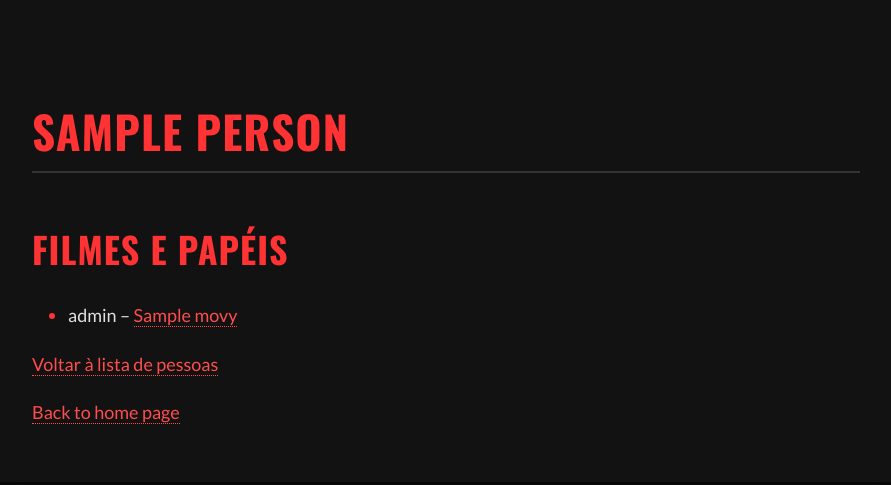
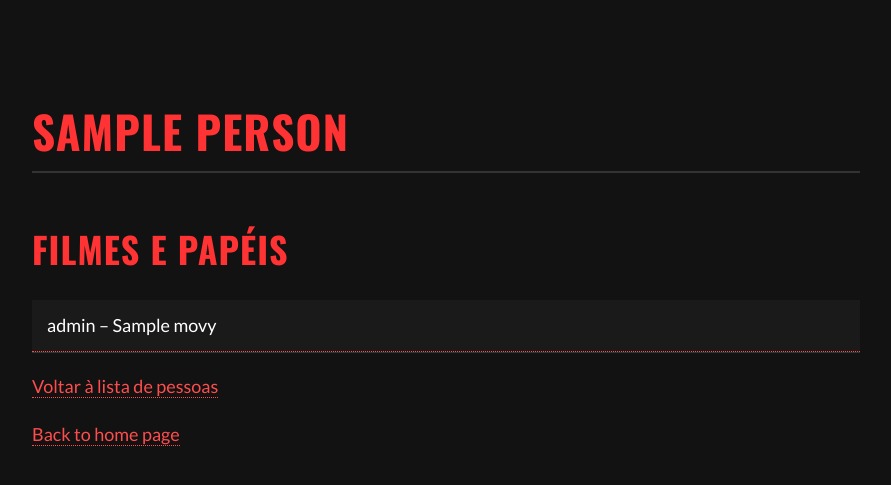
Before and after one commit to lara-queirogaa/Metacritics-website, a Flask app: template templates/person.html in a window 1280 px wide. Shown: the top 485 px of the page, without its empty margins (194-1085 px from the left). Run offline with Flask 3, Linux system fonts and the light colour scheme; the template is opened without the code that fills it: most values are stand-ins (such as "Sample title", 1, 10 or a date in 2020).

Commit message:
linhas das tabelas em tudo

```diff
--- a/static/style.css
+++ b/static/style.css
@@ -193,6 +193,42 @@ table tr:hover td {
     background-color: #1a1a1a; /* Highlight na linha da tabela */
 }
 
+/* --- Linha de Lista Estilo “Tabela” Ajustada --- */
+.list-line {
+  list-style-type: none;      /* Remove bullets */
+  padding: 0;
+  margin: 0 0 1em 0;
+  width: 100%;
+}
+
+.list-line li {
+  background-color: #1a1a1a; /* Fundo escuro para cada linha */
+  color: #ffffff;             /* Texto totalmente branco */
+  padding: 0;                 /* Retira padding do li, será no link */
+  border-bottom: 1px solid #333; /* Linha separadora */
+  font-family: 'Lato', sans-serif;
+}
+
+.list-line li:hover {
+  background-color: #2a2a2a; /* Hover mais claro */
+}
+
+.list-line li a.list-line-link {
+    display: block;              /* Ocupa toda a linha */
+    width: 100%;
+    color: #ffffff;              /* Texto branco */
+    text-decoration: none;       /* Remove sublinhado/pontos */
+    padding: 10px 15px;          /* Padding da linha */
+    transition: background-color 0.2s ease;
+    box-sizing: border-box;      /* Garante que padding não ultrapassa o li */
+}
+
+.list-line li a.list-line-link:hover {
+    background-color: #2a2a2a;  /* Mantém hover */
+    color: #ffffff;              /* Continua branco */
+    border-bottom: none;         /* Remove qualquer linha */
+}
+
 /* --- Ajustes Responsivos e Impressão --- */
 
 .author {
--- a/templates/genre.html
+++ b/templates/genre.html
@@ -16,10 +16,10 @@
 
 <h2>Movie list</h2>
 
-    <ul>
+<ul class="list-line">
     {% for m in movies %}
         <li>
-            <a href="/shows/{{ m.show_id }}/">
+            <a href="/shows/{{ m.show_id }}/" class="list-line-link">
                 {{ m.show_id }} - {{ m.title }}
             </a>
         </li>
--- a/templates/person.html
+++ b/templates/person.html
@@ -11,13 +11,14 @@
 
 <h2>Filmes e Papéis</h2>
 
-<ul>
-{% for m in movies %}
-    <li>{{ m.role }} –
-        <a href="/shows/{{ m.show_id }}/">
-                 {{ m.title }}
+<ul class="list-line">
+    {% for m in movies %}
+        <li>
+            <a href="/shows/{{ m.show_id }}/" class="list-line-link">
+                {{ m.role }} – {{ m.title }}
             </a>
-{% endfor %}
+        </li>
+    {% endfor %}
 </ul>
 
 <p><a href="/people/">Voltar à lista de pessoas</a></p>
--- a/templates/producer.html
+++ b/templates/producer.html
@@ -15,10 +15,10 @@
 
     <h2>Movie list</h2>
 
-    <ul>
+    <ul class="list-line">
         {% for m in movies %}
             <li>
-            <a href="/shows/{{ m.show_id }}/">
+                <a href="/shows/{{ m.show_id }}/" class="list-line-link">
                     {{ m.show_id }} - {{ m.title }}
                 </a>
             </li>
@@ -27,6 +27,5 @@
 
     <p><a href="/production-companies/">Back to production companies</a></p>
     <p><a href="/">Back to home page</a></p>
-
 </body>
 </html>
```
Also changed, not shown: templates/production-companies.html (line endings or trailing spaces). Lines whose indentation alone changed are shown as unchanged.
